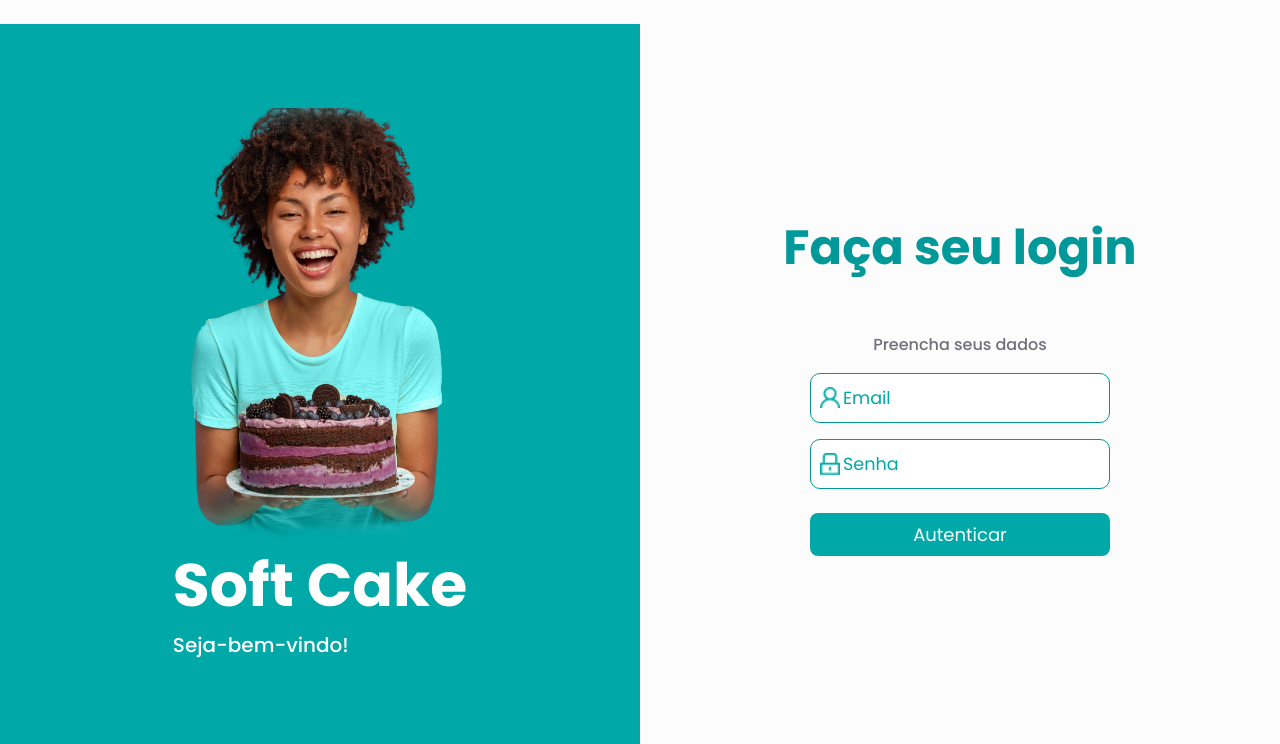
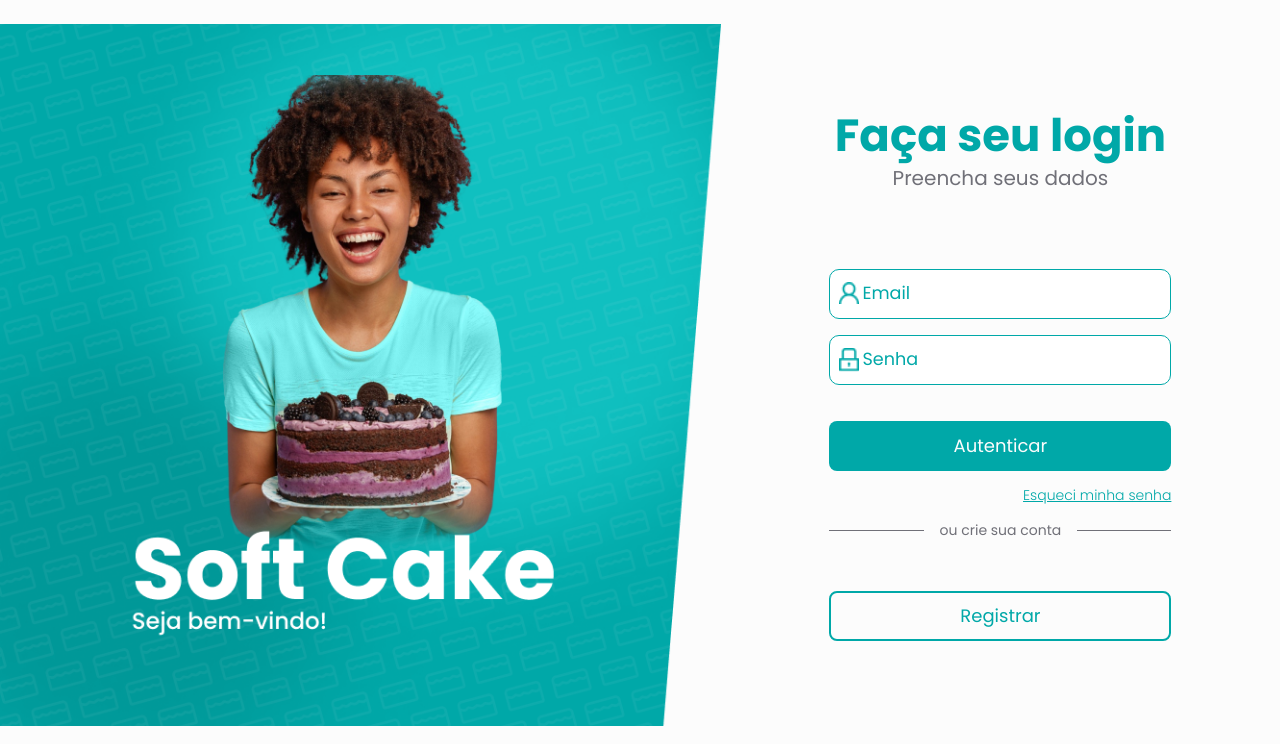
Before and after one commit to MaluRibeiro08/PWFE_ProjSoftCake, a PHP site: page /autenticacao/login in a window 1280 px wide. Shown: the part 319-1063 px from the top of the page. Run offline with PHP 8.4, Linux system fonts and the light colour scheme; some libraries are stand-ins or nearby versions.

Commit message:
feat: páginas de autenticação finalizadas

```diff
--- a/autenticacao/login/index.html
+++ b/autenticacao/login/index.html
@@ -6,7 +6,7 @@
     <title>Soft Cake</title>
     <script src="" defer></script>
     <link rel="stylesheet" href="../../public/styles/global.css">
-    <link rel="stylesheet" href="./style.css">
+    <link rel="stylesheet" href="../style.css">
     <script src="https://kit.fontawesome.com/7cbb7ae6e7.js" crossorigin="anonymous"></script>
     <script src="../../components/header/header.js" defer></script>
     <script src="./script.js" defer></script>
@@ -14,34 +14,33 @@
 <body>
     <main-header></main-header>
     <main>
-        <div class="apresentacao">
-            <img src="/public/images/cake-login.png" alt="">
-            <div class="apresentacao-texto" id="apresentacao-texto">
-            <h1>Soft Cake</h1>
-            <p id="bem-vindo">Seja-bem-vindo!</p>
-        </div>
-        </div>
+        <img src="../../public/images/background.png" alt="Soft Cake Background" class="apresentacao">
         <div class="formulario">
-            <h2>Faça seu login</h1>
-            <p id="preencha-dados">Preencha seus dados</p>
+            <div class="conteudo">
+                <div class="titulo">
+                    <h2>Faça seu login</h1>
+                    <p id="preencha-dados">Preencha seus dados</p>
+                </div>
 
-            <form>
-                <label for="email">
+                <form>
                     <div class="email input">
-                        <input type= "text" src="/public/icons/lock.png" id= "email" name= "email" placeholder="Email" >
+                        <input type= "text" id= "email" name= "email" placeholder="Email" >
                         <img src="/public/icons/user.png" width=20 />
                     </div>
-                </label>
 
-                <label for="senha">
                     <div class="senha input">
-                        <input type= "text" src="/public/icons/lock.png" id= "senha" name= "senha" placeholder="Senha" >
+                        <input type= "text" id= "senha" name= "senha" placeholder="Senha" >
                         <img src="/public/icons/lock.png" width=20 />
                     </div>
-                </label>
 
-                <button id="autenticar">Autenticar</button>
-            </form>
+                    <button id="autenticar">Autenticar</button>
+                </form>
+                <a href="../esqueci-a-senha">Esqueci minha senha</a>
+                <div class="separador">ou crie sua conta</div>
+                <form action="../cadastro/">
+                    <button id="registrar" class="secondary">Registrar</button>
+                </form>
+            </div>
     </main>
 </body>
 </html>
--- a/autenticacao/login/style.css
+++ /dev/null
@@ -1,133 +0,0 @@
-body {
-    font-weight: 500;
-    height: 100vh;
-}
-
-main {
-    width: 100%;
-    height: 90%;
-    display: flex;
-    align-items: center;
-    justify-content: center;
-}
-
-main .apresentacao {
-    height: 100%;
-    background-color: var(--primaria);
-    display: flex;
-    flex-direction: column;
-    align-items: center;
-    justify-content: center;
-}
-
-main .apresentacao img {
-    height: 60%;
-}
-
-main .apresentacao, main .formulario {
-    flex: 1;
-    min-height: 100px;
-}
-
-main .apresentacao #apresentacao-texto{
-    color: #FFFFFF;
-}
-
-main .apresentacao #apresentacao-texto h1{
-    color: #FFFFFF;
-    font-size: 60px;
-}
-
-main .apresentacao #apresentacao-texto #bem-vindo{
-    color: #FFFFFF;
-    font-size: 20px;
-}
-
-main .formulario {
-    display: flex;
-    flex-direction: column;
-    align-items: center;
-    justify-content: center;
-}
-
-main h2{
-    color: #009898;
-    font-size: 3rem;
-    margin-bottom: 3rem;
-}
-
-p  {
-    color: var(--cinza);
-}
-
-u .esqueci-a-senha {
-    color: var(--primaria);
-    margin-left: 20px;
-    cursor: pointer;
-}
-
-main button {
-    margin-top: 24px;
-    width: 100%;
-    max-width: 300px;
-}
-
-main form {
-    display: flex;
-    flex-direction: column ;
-}
-
-main form label {
-    display: flex;
-    flex-direction: column;
-}
-
-main form input::placeholder {
-    font-size: 1.1rem;
-    margin-top: 2rem;
-    color: var(--primaria)
-}
-
-main form input {
-    width: 300px;
-    height: 50px;
-    padding: 0 2rem;
-    margin-top: 1rem;
-    outline: none;
-    color: rgba(166, 166, 166);
-    font-size: 1rem;
-    border: 1px solid #009898 ;
-    border-radius: 10px;
-    color: #009898;
-}
-
-
-main button #registrar {
-    color: var(--preto);
-    background-color: var(branco);
-    border: var(--primaria);
-}
-
-main .input {
-    position: relative;
-}
-
-main input + img {
-    position: absolute;
-    left: 10px;
-    top: 45%;
-}
-
-@media (max-width: 750px) {
-
- main{
-       padding-bottom: 170px;
-    }
-
-    main .apresentacao {
-    display: none;
-
-    }
-
-
-}
--- /dev/null
+++ b/autenticacao/style.css
@@ -0,0 +1,104 @@
+main {
+    height: 87.7%;
+    display: flex;
+    align-items: center;
+    justify-content: center;
+}
+
+main .apresentacao {
+    height: 100%;
+}
+
+main > * {
+    flex: 1;
+}
+
+main .formulario .conteudo {
+    margin: auto;
+    max-width: 342px;
+    display: flex;
+    flex-direction: column;
+    align-items: center;
+    justify-content: center;
+}
+
+main .formulario .conteudo .titulo {
+    margin-bottom: 60px;
+}
+
+main .formulario .conteudo .titulo > * {
+    text-align: center;
+}
+
+main .formulario .conteudo .titulo h2 {
+    color: var(--primaria);
+    font-size: 45px;
+    line-height: 54px;
+}
+
+main .formulario .conteudo .titulo p  {
+    font-size: 20px;
+    color: var(--cinza);
+}
+
+main .formulario .conteudo button {
+    height: 50px;
+    width: 100%;
+}
+
+main .formulario .conteudo form {
+    width: 100%;
+    display: flex;
+    flex-direction: column;
+}
+
+main .formulario .conteudo form button {
+    margin-top: 36px;
+
+}
+
+main .formulario .conteudo form input::placeholder {
+    font-size: 1.1rem;
+    margin-top: 2rem;
+    color: var(--primaria)
+}
+
+
+main .input {
+    position: relative;
+}
+
+main .formulario .conteudo form input {
+    width: 100%;
+    height: 50px;
+    padding: 0 2rem;
+    margin-top: 1rem;
+    outline: none;
+    color: rgba(166, 166, 166);
+    font-size: 1rem;
+    border: 1px solid var(--primaria) ;
+    border-radius: 10px;
+    color: var(--primaria);
+}
+
+main input + img {
+    position: absolute;
+    left: 10px;
+    top: 45%;
+}
+
+main .formulario .conteudo a {
+    margin-top: 14px;
+    font-weight: 300;
+    font-size: 14px;
+    margin-left: auto;
+    text-decoration-line: underline;
+
+    color: var(--primaria);
+}
+
+@media (max-width: 1170px) {
+    main .apresentacao {
+        display: none;
+    }
+}
--- a/public/styles/global.css
+++ b/public/styles/global.css
@@ -177,6 +177,12 @@ button:hover {
   filter: brightness(95%);
 }
 
+button.secondary {
+  background-color: var(--branco);
+  color: var(--primaria);
+  border: 2px solid var(--primaria);
+}
+
 h3 {
   font-weight: bold;
   font-size: 36px;
@@ -269,6 +275,33 @@ h3::after {
   font-size: 18px;
 }
 
+.separador {
+  width: 100%;
+
+  font-size: 14px;
+  color: #707078;
+
+  margin: 14px 0;
+  display: flex;
+  align-items: center;
+}
+
+.separador::before {
+  content: '';
+  flex: 1;
+  height: 1px;
+  background: #707078;
+  margin-right: 16px;
+}
+
+.separador::after {
+  content: '';
+  flex: 1;
+  height: 1px;
+  background: #707078;
+  margin-left: 16px;
+}
+
 @media (max-width: 1080px) {
   header {
     padding: 18px 15%;
```
Also changed, not shown: autenticacao/cadastro/index.html (+19 -42 lines), autenticacao/cadastro/style.css (deleted, +0 -121 lines), autenticacao/esqueci-a-senha/index.html (+12 -20 lines), public/images/background.png (added).
